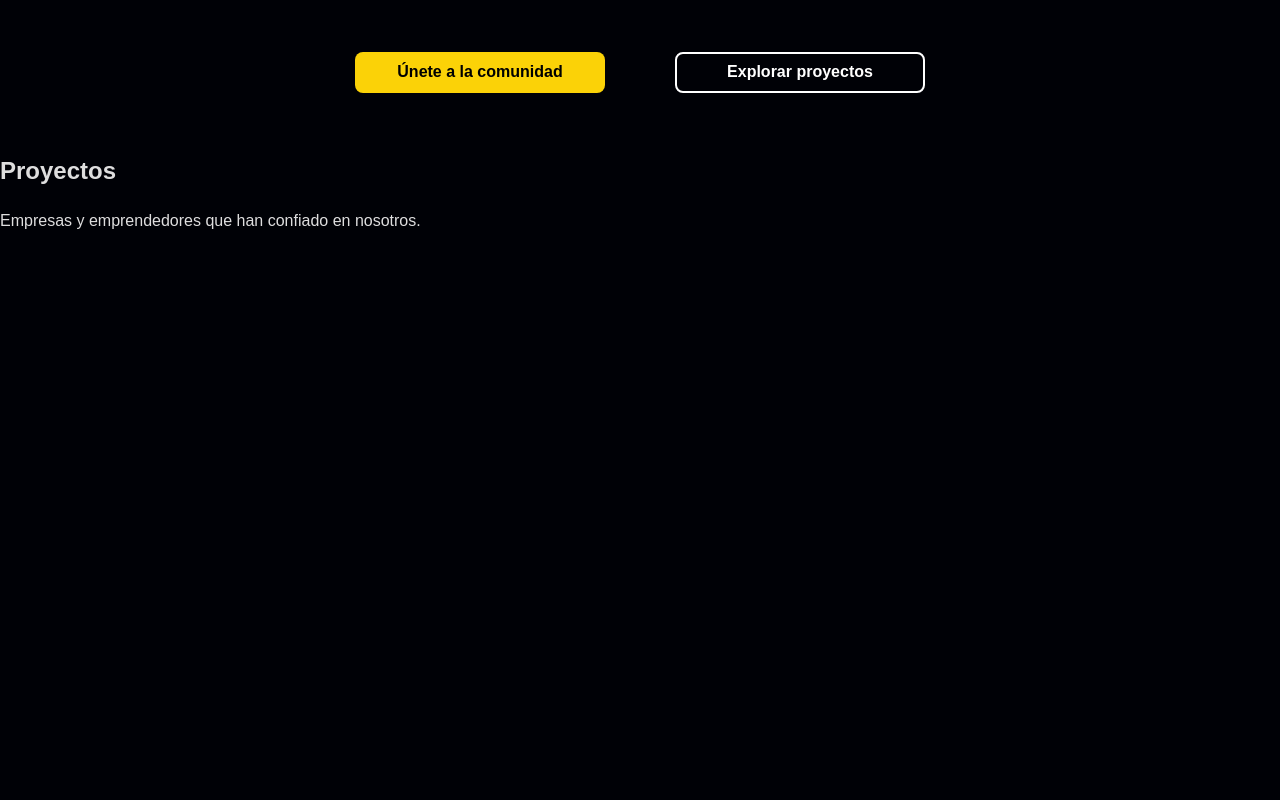
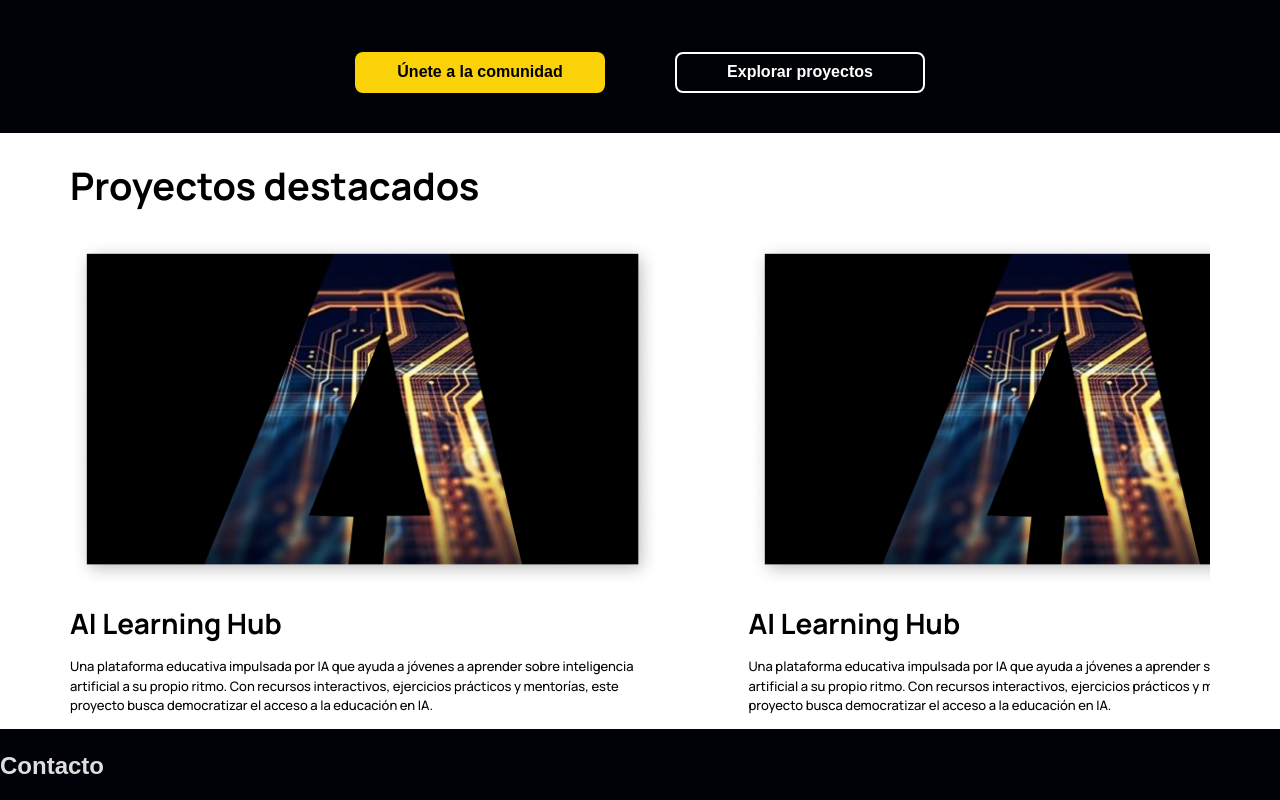
Before and after one commit to Nahuel-Villaverde/Young-AI-Leaders, a React (Vite) app: page / in a window 1280 px wide. Shown: the part 1520-2320 px from the top of the page. Built offline with nearby package versions, Linux system fonts and the light colour scheme.

Commit message:
proyectos

```diff
--- a/src/components/Comunidad.css
+++ b/src/components/Comunidad.css
@@ -40,6 +40,8 @@
     grid-template-columns: 1fr 1fr;
     grid-template-rows: auto auto;
     gap: 20px;
+    margin-left: 30px;
+    margin-right: 30px;
 }
 
 .grid-item {
--- /dev/null
+++ b/src/components/Proyectos.css
@@ -0,0 +1,50 @@
+
+.proyectos-section{
+    background-color: #FFFFFF;
+}
+
+.proyect-section-container{
+    font-family: 'Manrope', sans-serif;
+    font-weight: 500;
+    margin-left: 70px;
+    margin-right: 70px;
+    overflow: hidden;
+}
+
+.proyectos-titulo-section{
+    cursor: default;
+    margin: 0;
+    font-weight: 700;
+    font-size: 38px;
+    color: #000000;
+    padding-top: 3vh;
+    margin-bottom: 3vh;
+}
+
+.proyects-container {
+    display: flex;
+    justify-content: space-between;
+    gap: 8vw;
+}
+
+.proyect h3{
+    font-size: 28px;
+    color: #000000;
+    margin-top: 8px;
+    margin-bottom: 6px;
+}
+
+.proyect p{
+    font-size: 13px;
+    color: #000000;
+}
+
+.proyect{
+    max-width: 45vw;
+}
+.proyect img {
+    width: auto;
+    height: 350px; /* Igual que el div */
+    object-fit: cover;
+    border-radius: 10px;
+}
--- a/src/components/Proyectos.jsx
+++ b/src/components/Proyectos.jsx
@@ -1,32 +1,26 @@
+import './Proyectos.css';
+
 function Proyectos() {
-    return (
-      <section className="section" id="proyectos">
-        <h2>Proyectos</h2>
-        <p>Empresas y emprendedores que han confiado en nosotros.</p>
-        <br />
-        <br />
-        <br />
-        <br />
-        <br />
-        <br />
-        <br />
-        <br />
-        <br />
-        <br />
-        <br />
-        <br />
-        <br />
-        <br />
-        <br />
-        <br />
-        <br />
-        <br />
-        <br />
-        <br />
-        <br />
-        <br />
-      </section>
-    );
-  }
+  return (
+    <section className="proyectos-section" id="proyectos">
+      <div className='proyect-section-container'>
+        <h2 className='proyectos-titulo-section'>Proyectos destacados</h2>
+        <div className='proyects-container'>
+          <div className='proyect'>
+            <img src="/proyect1.png" alt="proyecto 1" />
+            <h3>AI Learning Hub</h3>
+            <p>Una plataforma educativa impulsada por IA que ayuda a jóvenes a aprender sobre inteligencia artificial a su propio ritmo. Con recursos interactivos, ejercicios prácticos y mentorías, este proyecto busca democratizar el acceso a la educación en IA.</p>
+          </div>
 
-  export default Proyectos;
+          <div className='proyect'>
+            <img src="/proyect1.png" alt="proyecto 1" />
+            <h3>AI Learning Hub</h3>
+            <p>Una plataforma educativa impulsada por IA que ayuda a jóvenes a aprender sobre inteligencia artificial a su propio ritmo. Con recursos interactivos, ejercicios prácticos y mentorías, este proyecto busca democratizar el acceso a la educación en IA.</p>
+          </div>
+        </div>
+      </div>
+    </section>
+  );
+}
+
+export default Proyectos;
```
Also changed, not shown: public/proyect1.png (added), 1 other file (tests, documents, lock files or other folders).
